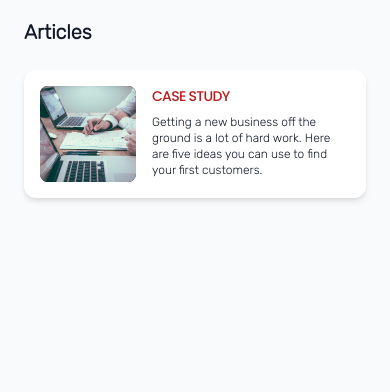
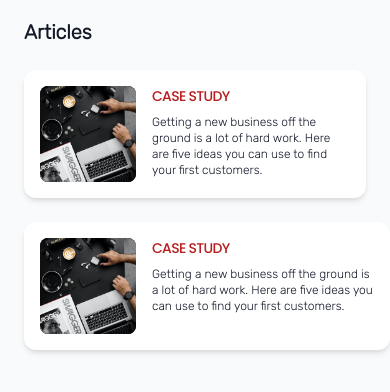
Before and after one commit to AndyLucasa/React-Blogy, a React (Create React App) app: page / in a window 390 px wide. Shown: the part 798-1190 px from the top of the page. Built offline with nearby package versions, Linux system fonts and the light colour scheme.

Commit message:
Articles Responsive

```diff
--- a/src/component/Articles.js
+++ b/src/component/Articles.js
@@ -1,18 +1,31 @@
 import React from 'react'
-import Business from '../assets/buiss.jpg'
+import Business from '../assets/business.jpg'
 
 const Articles = () => {
     return (
         <section id="article" className="Article sm:-mt-14 lg:mr-6 ">
             <p className="text-gray-900 justify-self-start cursor-pointer text-xl flex items-center ml-6 font-extrabold  no-underline font-rubik">Articles</p>
-            <div className="Article1 h-32 m-6 rounded-xl shadow-md bg-white flex items-center">
-                <div className="images h-24 w-24 m-4 mr-0 bg-gray-900 rounded-lg absolute ">
-                    <img src={Business} alt="Case Study" className="w-full h-full rounded-lg object-cover"/>
+            <div className="space-x-6">
+                <div className="Article1 md:inline-block h-32 m-6 rounded-xl shadow-md bg-white md:h-96 md:w-64 flex items-center">
+                    <div className="images h-24 w-24 m-4 mr-0 bg-gray-900 rounded-lg absolute md:w-64 md:h-64 md:relative md:m-0 ">
+                        <img src={Business} alt="Case Study" className="w-full h-full rounded-lg object-cover"/>
+                    </div>
+                    <div className="images h-24 w-9/12 m-4 ml-28 pl-4 rounded-lg md:w-64 md:ml-0 md:pr-2 md:pt-3">
+                        <div className="Text flex flex-col justify-between">
+                            <p className="uppercase tracking-tighter text-left font-poppins text-sm text-red-700 md:text-base">Case Study</p>
+                            <p className="mb-0 font-rubik text-xs text-gray-900 text-left mt-2 ">Getting a new business off the ground is a lot of hard work. Here are five ideas you can use to find your first customers.</p>
+                        </div>
+                    </div>
                 </div>
-                <div className="images h-24 w-9/12 m-4 ml-28 pl-4 rounded-lg">
-                    <div className="Text flex flex-col justify-between">
-                        <p className="uppercase tracking-tighter text-left font-poppins text-sm text-red-700">Case Study</p>
-                        <p className="mb-0 font-rubik text-xs text-gray-900 text-left mt-2">Getting a new business off the ground is a lot of hard work. Here are five ideas you can use to find your first customers.</p>
+                <div className="Article2 md:inline-block h-32 m-6 rounded-xl shadow-md bg-white md:h-96 md:w-64 flex items-center">
+                    <div className="images h-24 w-24 m-4 mr-0 bg-gray-900 rounded-lg absolute md:w-64 md:h-64 md:relative md:m-0 ">
+                        <img src={Business} alt="Case Study" className="w-full h-full rounded-lg object-cover"/>
+                    </div>
+                    <div className="images h-24 w-9/12 m-4 ml-28 pl-4 rounded-lg md:w-64 md:ml-0 md:pr-2 md:pt-3">
+                        <div className="Text flex flex-col justify-between">
+                            <p className="uppercase tracking-tighter text-left font-poppins text-sm text-red-700 md:text-base">Case Study</p>
+                            <p className="mb-0 font-rubik text-xs text-gray-900 text-left mt-2">Getting a new business off the ground is a lot of hard work. Here are five ideas you can use to find your first customers.</p>
+                        </div>
                     </div>
                 </div>
             </div>
```
Also changed, not shown: src/assets/buiss.jpg (deleted), src/assets/business.jpg (added).
